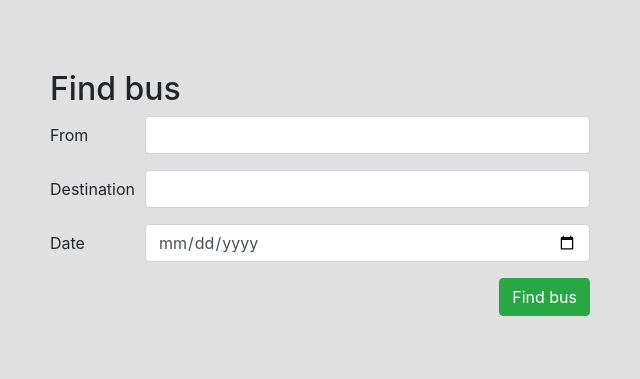
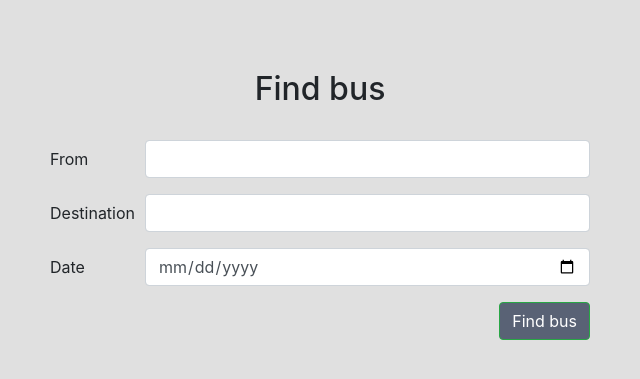
Before and after one commit to schr0diinger/DIU-Transport-Management-System, a Django app: page /findbus in a window 1280 px wide. Shown: the part 56-435 px from the top of the page, without its empty margins (320-960 px from the left). Run offline with Django 3.2, Linux system fonts and the light colour scheme; a user stored in the database is signed in; some libraries are stand-ins or nearby versions.

Commit message:
Findbus ui upgradation

```diff
--- a/myapp/templates/myapp/findbus.html
+++ b/myapp/templates/myapp/findbus.html
@@ -3,7 +3,8 @@
 <div class="container">
         <div class="row">
             <div class="col-sm-6 mx-auto" style="margin-top: 70px">
-                <h2>Find bus</h2>
+                <h2 style="text-align:center;">Find bus</h2>
+                <br>
                 <form action="{% url 'findbus' %}" method="post">
                     {% csrf_token %}
                     <div class="form-group row">
@@ -25,7 +26,7 @@
                         </div>
                     </div>
                     <div class="pull-right">
-                        <button type="submit" class="btn btn-success float-right">Find bus</button>
+                        <button type="submit" class="btn btn-success float-right" style="background-color: #596275; color: white; ">Find bus</button>
                     </div>
                     {{error}}
 
```
